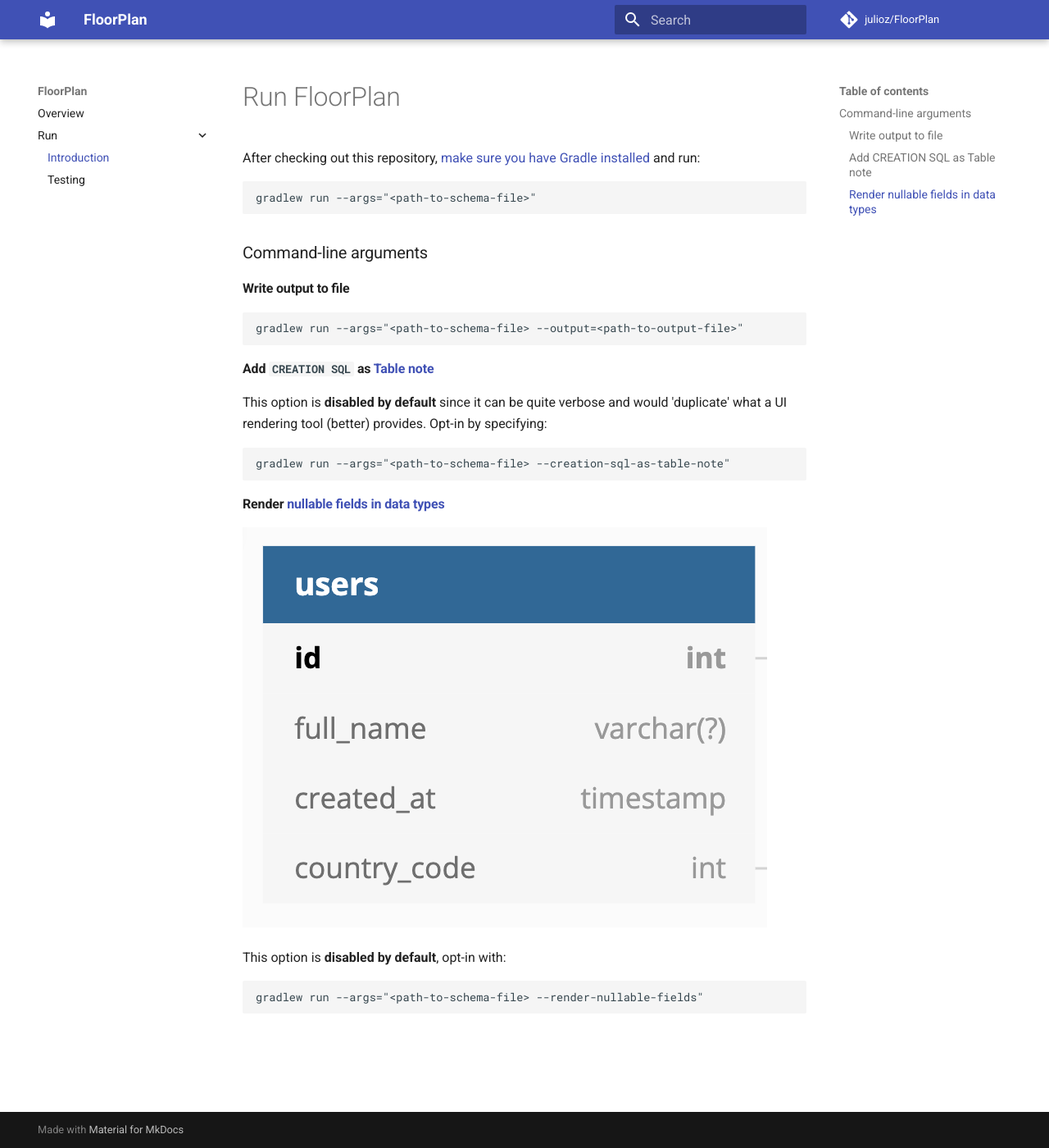
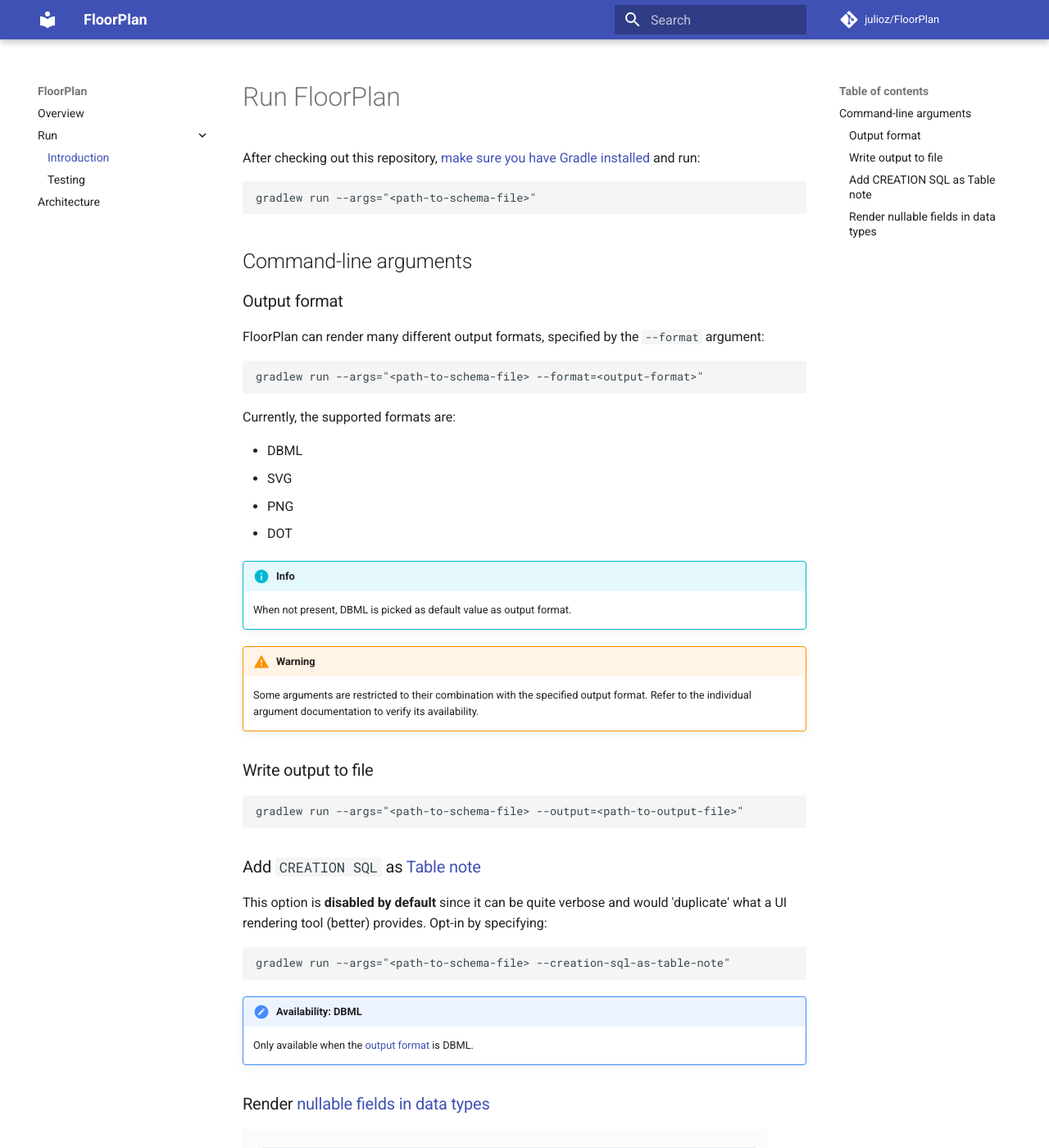
Before and after one commit to julioz/FloorPlan, an MkDocs documentation site: the page built from docs/run.md, in a window 1280 px wide and 1400 px high. Shown: the whole window at 82% size. Built offline with MkDocs 1.6.1 and Material for MkDocs 9.7.7, drawn with Linux system fonts in a browser that asks for light colours; comment, search, counter and statistics services are not loaded; some of the changed text lies outside the part shown.

Commit message:
Update documentation to include format variation

````diff
--- a/docs/run.md
+++ b/docs/run.md
@@ -5,15 +5,36 @@ After checking out this repository, [make sure you have Gradle installed](https:
 gradlew run --args="<path-to-schema-file>"
 ```
 
-### Command-line arguments
+## Command-line arguments
 
-#### Write output to file
+### Output format
+
+FloorPlan can render many different output formats, specified by the `--format` argument:
+
+```
+gradlew run --args="<path-to-schema-file> --format=<output-format>"
+```
+
+Currently, the supported formats are:
+
+- DBML
+- SVG
+- PNG
+- DOT
+
+!!! info
+    When not present, DBML is picked as default value as output format.
+
+!!! warning
+    Some arguments are restricted to their combination with the specified output format. Refer to the individual argument documentation to verify its availability.
+
+### Write output to file
 
 ```
 gradlew run --args="<path-to-schema-file> --output=<path-to-output-file>"
 ```
 
-#### Add `CREATION SQL` as [Table note](https://www.dbml.org/docs/#table-notes)
+### Add `CREATION SQL` as [Table note](https://www.dbml.org/docs/#table-notes)
 
 This option is **disabled by default** since it can be quite verbose and would 'duplicate' what a UI rendering tool (better) provides.
 Opt-in by specifying:
@@ -22,7 +43,10 @@ Opt-in by specifying:
 gradlew run --args="<path-to-schema-file> --creation-sql-as-table-note"
 ```
 
-#### Render [nullable fields in data types](https://github.com/julioz/FloorPlan/issues/12)
+!!! note "Availability: DBML"
+    Only available when the [output format](#output-format) is DBML.
+
+### Render [nullable fields in data types](https://github.com/julioz/FloorPlan/issues/12)
 
 ![render nullable fields](images/render-nullable-fields.png)
 
@@ -31,3 +55,6 @@ This option is **disabled by default**, opt-in with:
 ```
 gradlew run --args="<path-to-schema-file> --render-nullable-fields"
 ```
+
+!!! note "Availability: DBML"
+    Only available when the [output format](#output-format) is DBML.
--- a/mkdocs.yml
+++ b/mkdocs.yml
@@ -21,3 +21,4 @@ nav:
   - 'Run':
       - 'Introduction': 'run.md'
       - 'Testing': 'tests.md'
+  - 'Architecture': 'architecture.md'
````
Also changed, not shown: docs/architecture.md (added, +31 -0 lines), docs/index.md (+25 -5 lines), docs/images/floorplan-pipeline.svg (added), docs/images/tivi-26.svg (added).
